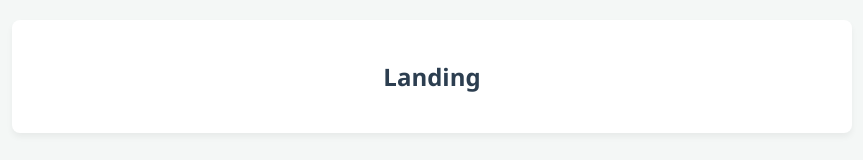
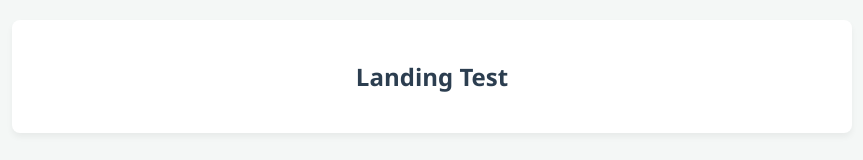
Before and after one commit to elektrikerchemnitz1-ops/page-generator, a website: page index.html in a window 1280 px wide. Shown: the top 160 px of the page, without its empty margins (208-1071 px from the left). Drawn offline with Linux system fonts and the light colour scheme.

Commit message:
Deploying to gh-pages from @ elektrikerchemnitz1-ops/page-generator@e900690c3232d8a7086458602379e31cde999d77 🚀

```diff
--- a/index.html
+++ b/index.html
@@ -33,7 +33,7 @@
 <body>
 
       <section class="teaser">
-        <h1>Landing </h1>
+        <h1>Landing Test</h1>
       </section>
 
       <section class="teaser">
```
